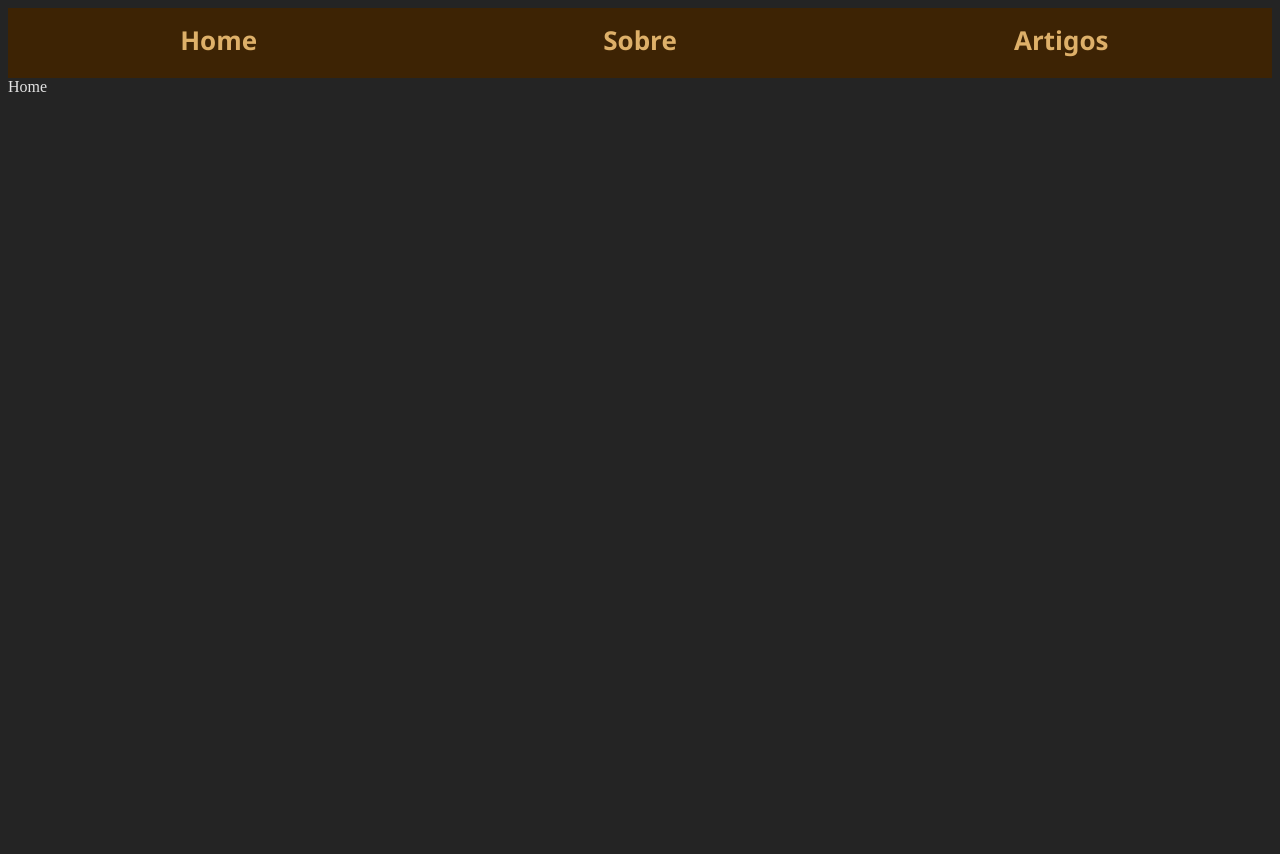
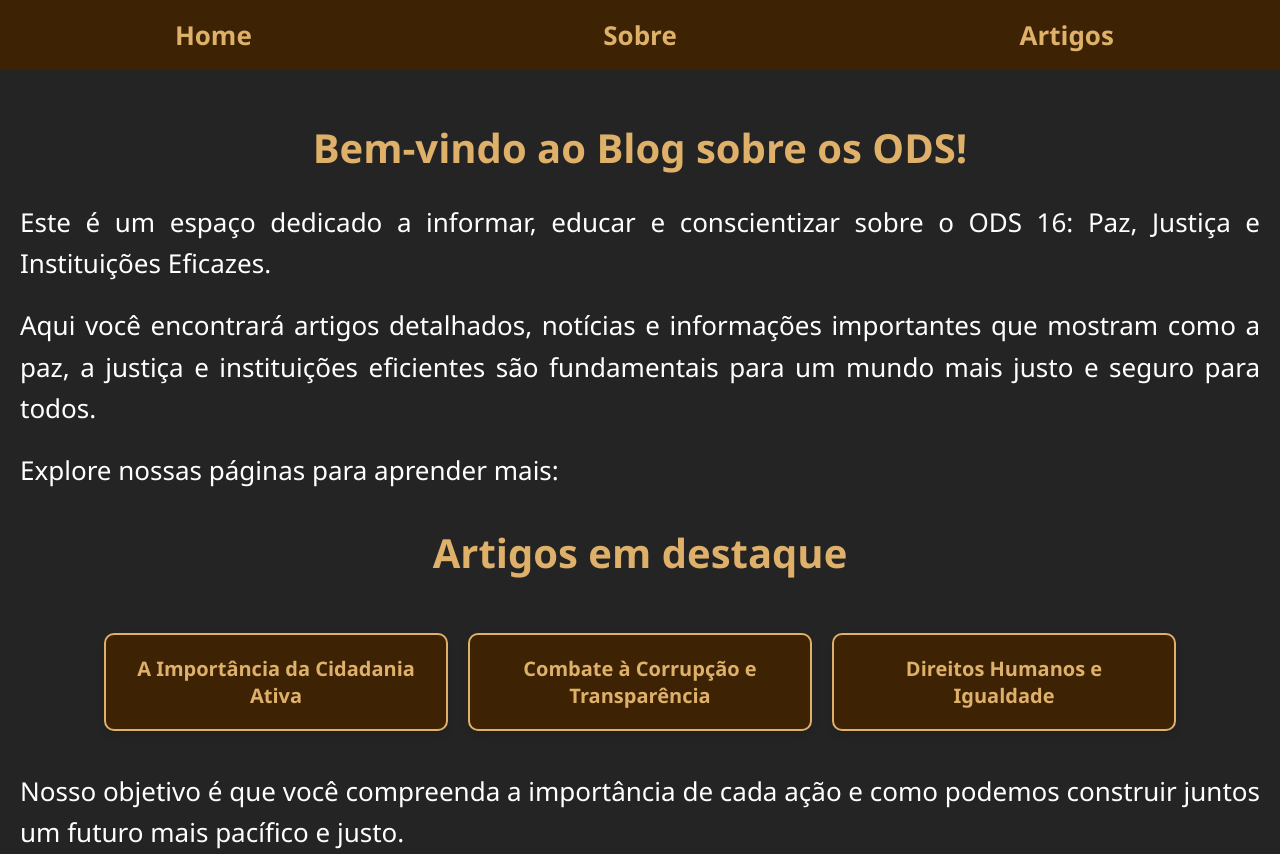
Before and after one commit to AdrianoATBS/atividade-blog-ODS-EstartandoDevs, a React (Vite) app: page / in a window 1280 px wide. Before the commit the page ends 800 px from the top, so only its background shows below. Built offline with nearby package versions, Linux system fonts and the light colour scheme.

Commit message:
style(Home, app.css): adiciona layout e estilos para a página home

```diff
--- a/src/App.css
+++ b/src/App.css
@@ -1,5 +1,14 @@
+html, body {
+    margin: 0;
+    padding: 0;
+    width: 100%;
+    height: 100%;
+
+}
+
+
 .menu{
-    diplay: flex;
+    display: flex;
     width: 100%;
     align-items: center;
     justify-content: center;
@@ -38,3 +47,75 @@
     border-radius: 20px;
     transition: 0.5s;
 }
+
+.home
+{
+    text-align: center;
+    margin-top: 50px;
+    font-size: 20px;
+    font-family: 'Segoe UI', Tahoma, Geneva, Verdana, sans-serif;
+}
+
+.home h1, h2
+{
+    font-size: 40px;
+    color: #deb069;
+}
+
+.home p
+{
+    text-align: justify;
+    margin: 20px;
+    line-height: 1.6;
+    color: #ffffff;
+    font-size: 26px;
+}
+
+.artigos-destaque
+{
+    display: flex;
+    flex-wrap: wrap;
+    justify-content: center;
+    align-items: center;
+    gap: 20px;
+    padding: 20px;
+}
+
+.artigos-destaque ul
+{
+    list-style: none;
+    margin: 0;
+    padding: 0;
+    display: flex;
+    flex-wrap: wrap;
+    justify-content: center;
+    gap: 20px;
+}
+.artigos-destaque li
+{
+    background-color: #3d2304;
+    border: 2px solid #deb069;
+    border-radius: 10px;
+    padding: 20px;
+    width: 300px;
+    box-shadow: 0 4px 8px rgba(0, 0, 0, 0.1);
+    transition: transform 0.3s, box-shadow 0.3s;
+}
+.artigos-destaque li:hover
+{
+    transform: translateY(-10px);
+    box-shadow: 0 8px 16px rgba(0, 0, 0, 0.2);
+}
+.artigos-destaque li a
+{
+     text-decoration: none;
+    color: #deb069;
+    font-weight: bold;
+    font-size: 20px;
+    transition: color 0.3s;
+}
+
+.artigos-destaque li a:hover
+{
+    color: #7f6000;
+}
--- a/src/pages/Home.jsx
+++ b/src/pages/Home.jsx
@@ -1,5 +1,29 @@
+import { artigos } from '../data/dados';
+import {Link} from 'react-router-dom';
+import React from 'react';
+
 export default function Home() {
+    const destaque = artigos.slice(0, 3);
+
     return(
-        <div>Home</div>
+        <div className='home'>
+            <h1>Bem-vindo ao Blog sobre os ODS!</h1>
+            <p>Este é um espaço dedicado a informar, educar e conscientizar sobre o ODS 16: Paz, Justiça e Instituições Eficazes.</p>
+            <p>Aqui você encontrará artigos detalhados, notícias e informações importantes que mostram como a paz, a justiça e instituições eficientes são fundamentais para um mundo mais justo e seguro para todos.</p>
+            <p>Explore nossas páginas para aprender mais:</p>
+
+            <h2>Artigos em destaque</h2>
+            <div className='artigos-destaque'>
+                <ul>
+                    {destaque.map(artigo => (
+                        <li key={artigo.id}>
+                            <Link to={`/artigo/${artigo.id}`}>{artigo.titulo}</Link>
+                        </li>
+                    ))}
+                </ul>
+            </div>
+
+            <p> Nosso objetivo é que você compreenda a importância de cada ação e como podemos construir juntos um futuro mais pacífico e justo.</p>
+        </div>
     )
 }
```
Also changed, not shown: src/components/CardArtigo/CardArtigo.jsx (added), src/components/Footer/Footer.jsx (added).
